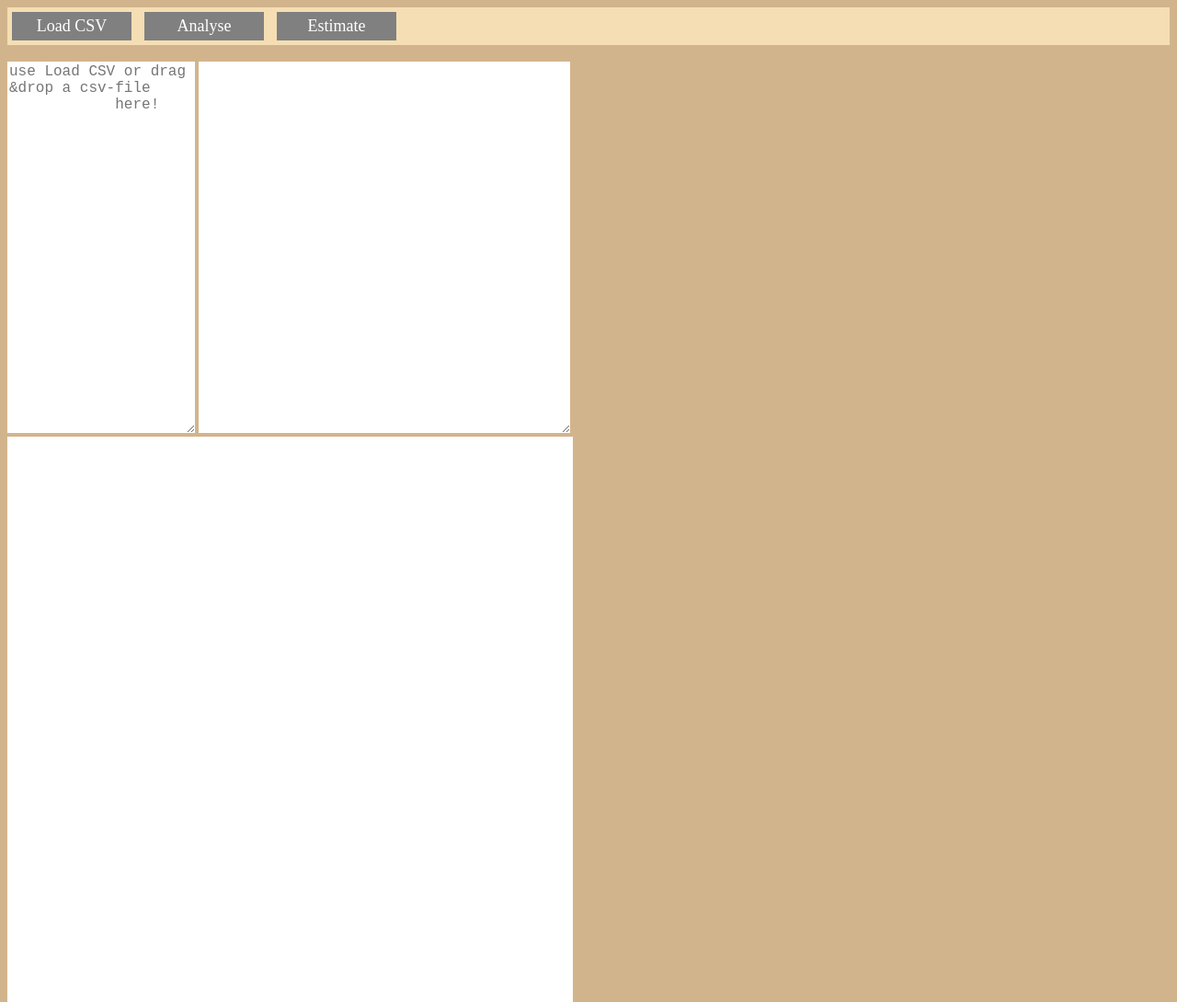
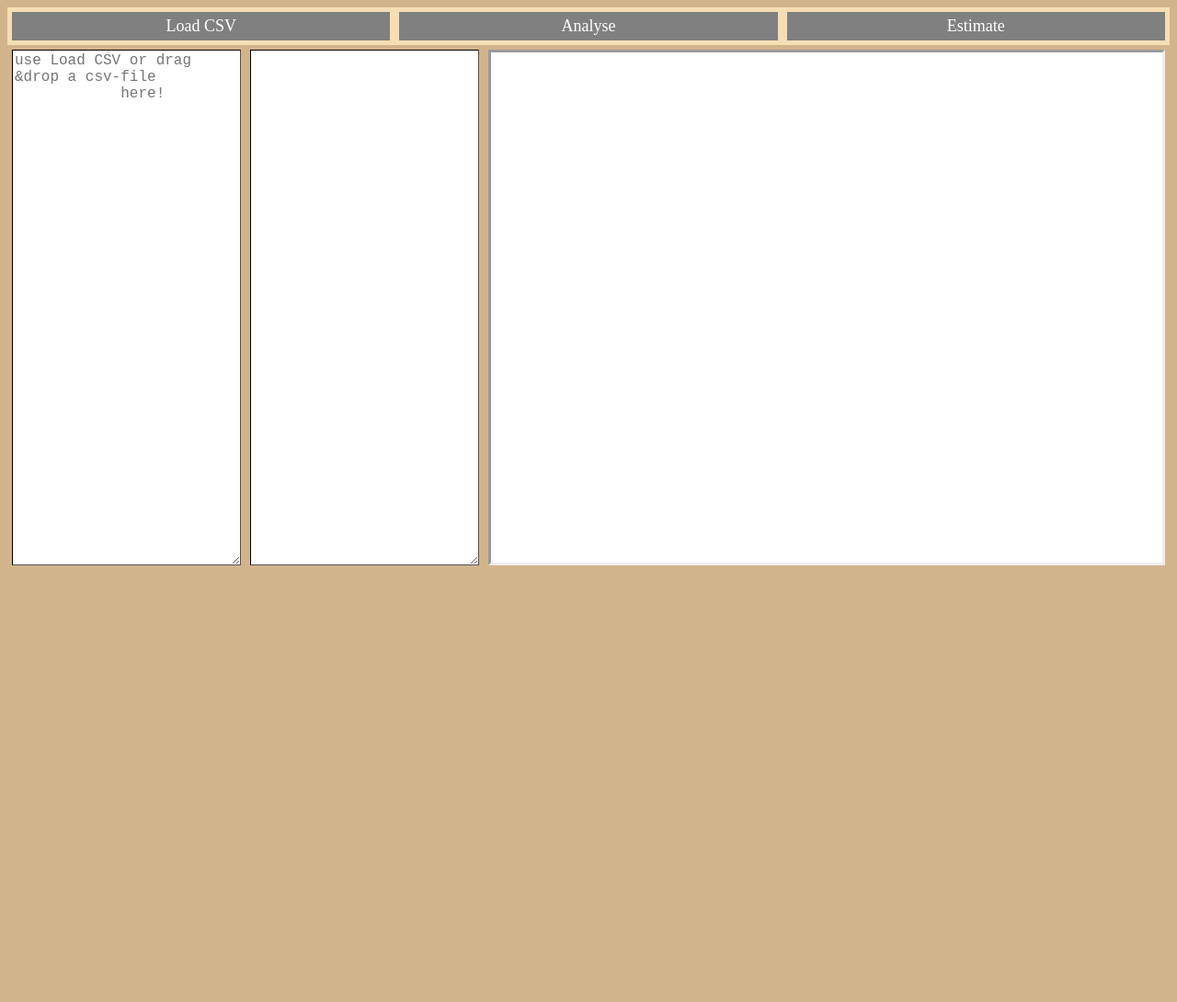
Before and after one commit to dev1346/linearRegression, a plain HTML site: page index.html in a window 1280 px wide. Shown: the whole page at 92% size. After the commit the page ends 800 px from the top, so only its background shows below. Drawn offline with nearby package versions, Linux system fonts and the light colour scheme.

Commit message:
using flex

```diff
--- a/index.html
+++ b/index.html
@@ -7,7 +7,7 @@
     <script type="text/javascript" src="https://cdn.jsdelivr.net/npm/chart.js@2.9.3/dist/Chart.min.js"></script>
     <script type="text/javascript" src="./main.js"></script>
     <link rel="stylesheet" type="text/css" href="./style.css">
-    <title>Regression new</title>
+    <title>Regression</title>
 </head>
 
 <body onload="init()">
@@ -22,7 +22,6 @@
             <input type="button" id="estimate" hidden onclick="linearEstimation()">
         </label>
     </nav>
-    <br>
     <main>
         <textarea id="Editor" cols="30" rows="30" ondrop=drop(event) placeholder="use Load CSV or drag &drop a csv-file
             here!"></textarea>
--- a/style.css
+++ b/style.css
@@ -1,42 +1,52 @@
-nav {
-    background-color: wheat;
-}
 body {
     background-color: tan;
+    display: flex;
+    flex-direction: column;
+    height: 100%;
+}
+nav {
+    flex: 1;
+    background-color: wheat;
+    display: flex;
 }
 nav .INPUT {
+    flex:1;
     font-size: large;
     background-color: gray;
     color: white;
     margin: 5px;
     padding: 5px;
-    display: inline-block;
-    width: 120px;
     text-align: center;
 }
-
+main {
+    flex: 9;
+    display: flex;
+    flex-direction: row;
+    justify-content: flex-start;
+    flex-wrap: wrap;
+}
 main #Editor {
-    display: inline-block;
+    flex: 1;
+    margin: 5px;
     font-size: large;
     overflow-x:scroll;
-    height:400px;
-    width:200px;
     border:solid black 1px;
-    border-style: none;
+    border-style:inset;
 }
 main #Output {
-    display: inline-block;
+    flex: 1;
+    margin: 5px;
+
     font-size: large;
     overflow-x:scroll;
-    height:400px;
-    width:400px;
     border:solid black 1px;
-    border-style: none;
+    border-style: inset;
 }
 
 #chartDiv{
+    flex: 3;
+    margin: 5px;
+
     background-color: white;
-    width:615px;
-    height:615px;
-    border-style: none;
+    border-style: inset;
 }
```
